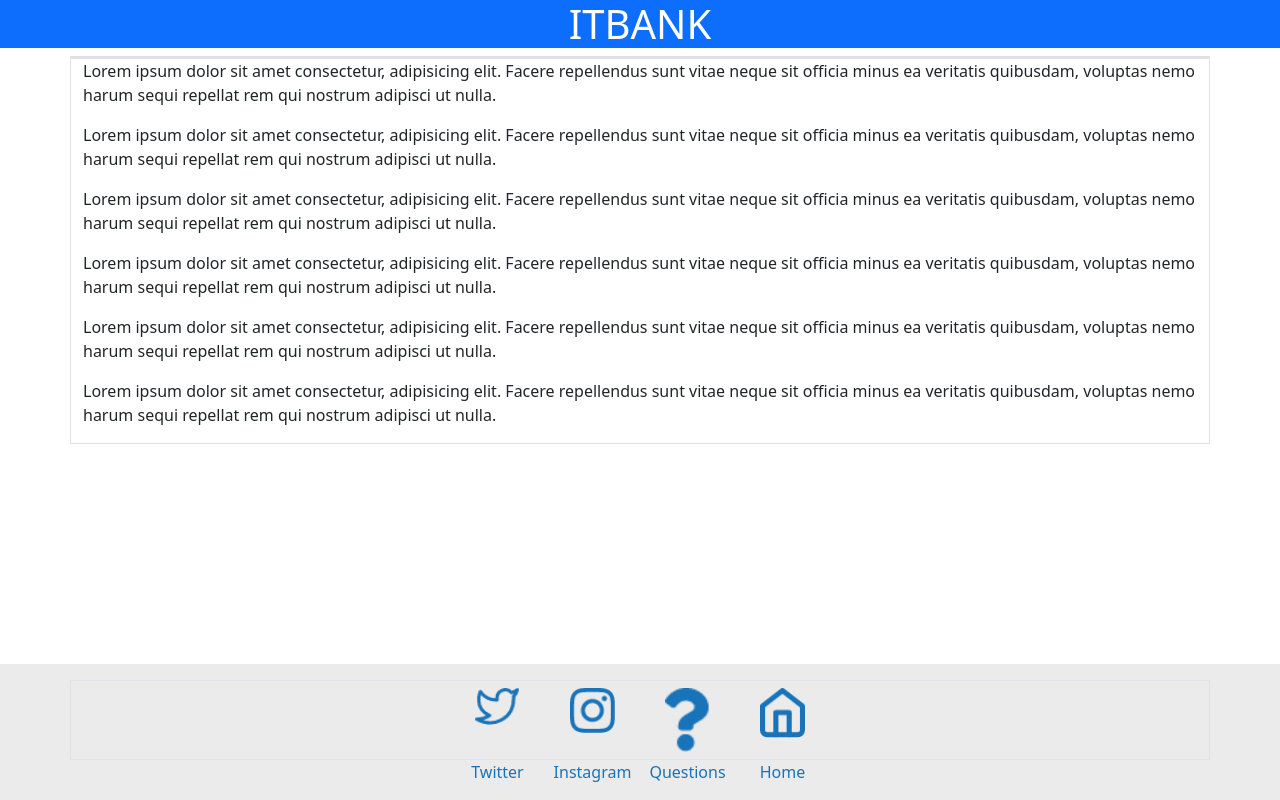
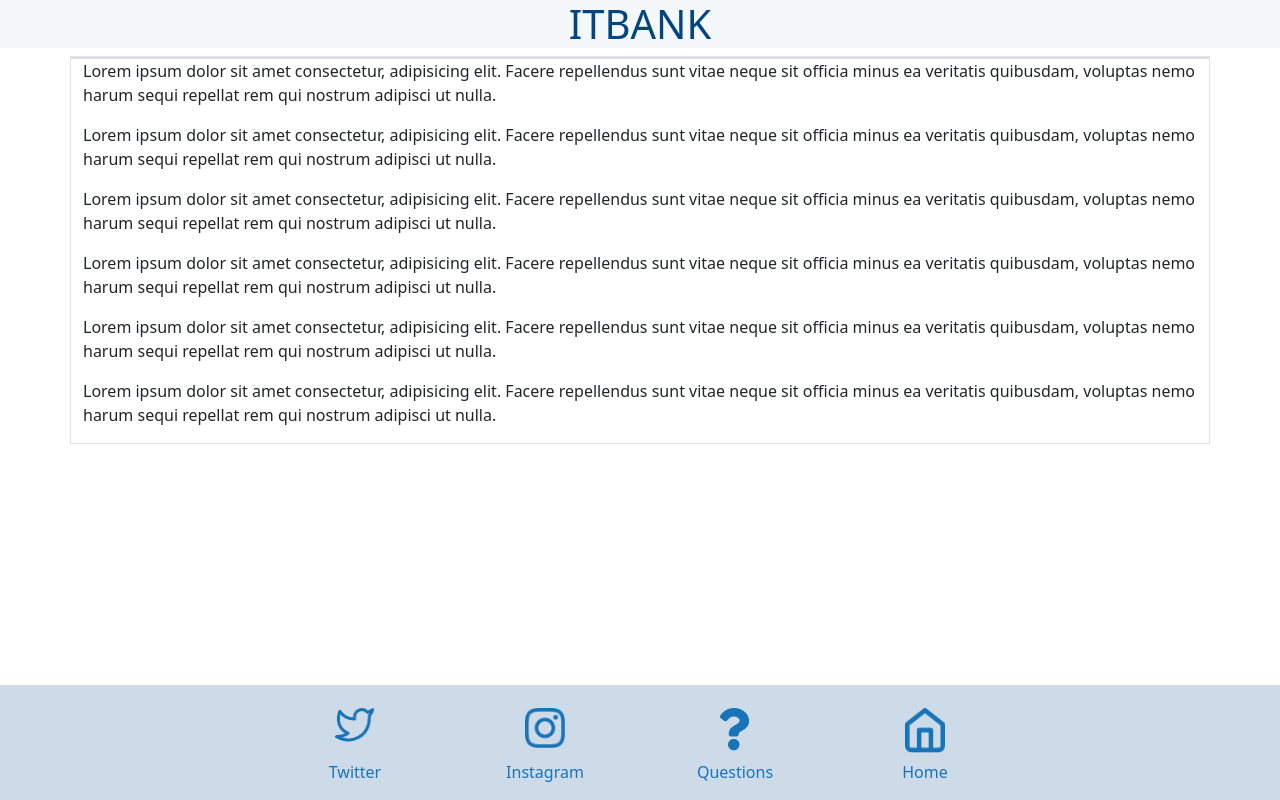
Before and after one commit to ITBANK-PROJECT-Grupo8-C1/Grupo-8-ITBANK, a plain HTML site: page index.html in a window 1280 px wide. Drawn offline with nearby package versions, Linux system fonts and the light colour scheme.

Commit message:
Cosas por arreglar

```diff
--- a/index.html
+++ b/index.html
@@ -13,7 +13,7 @@
     />
     <link rel="stylesheet" href="styles.css">
   </head>
-  <header class = "text-center text-white bg-primary w-100">
+  <header class = "text-center w-100">
     <h1>ITBANK</h1>
   </header>
   <body>
@@ -52,41 +52,36 @@
 
     <footer>
       <div class="container">
-        <div class="row border ">
-          <div class="col-4">
+        <div class="row justify-content-center">
+
+          <div class="col-2">
+            <a href="#" class="btn" aria-current="page"><img src="./images/Icon-twitter.png" alt="Twitter" class="img-fluid img"></a>
           </div>
-          <div class="col-1 ">
-            <a href="#" class="btn" aria-current="page"><img src="./images/Icon-twitter.png" alt="Twitter" width="50px" height="50px " class="img-fluid"></a>
+          <div class="col-2">
+            <a href="#" class="btn"><img src="./images/Icon-instagram.png" alt="Twitter" class="img-fluid img"></a>
           </div>
-          <div class="col-1">
-            <a href="#" class="btn"><img src="./images/Icon-instagram.png" alt="Twitter" width="50px" height="50px" class="img-fluid"></a>
+          <div class="col-2">
+            <a href="#" class="btn"><img src="./images/Icon-question.png" alt="Question" class="img-fluid img"></a>
           </div>
-          <div class="col-1">
-            <a href="#" class="btn"><img src="./images/Icon-question.png" alt="Question" width="50px" height="40px" class="img-fluid"></a>
-          </div>
-          <div class="col-1">
-            <a href="#" class="btn"><img src="./images/Icon-home.png" alt="Home" width="50px" height="50px" class="img-fluid"></a>
-          </div>
-          <div class="col-4">
+          <div class="col-2">
+            <a href="#" class="btn"><img src="./images/Icon-home.png" alt="Home" class="img-fluid img"></a>
           </div>
         </div>
-        <div class="row  d-flex justify-content-start  color-boton">
-          <div class="col-4">
-          </div>
-          <div class="col-1 p-0">
+        <div class="row  d-flex justify-content-center  color-boton">
+
+          <div class="col-2 p-0">
             Twitter
           </div>
-          <div class="col-1 p-0">
+          <div class="col-2 p-0">
             Instagram
           </div>
-          <div class="col-1 p-0">
+          <div class="col-2 p-0">
             Questions
           </div>
-          <div class="col-1 p-0">
+          <div class="col-2 p-0">
             Home
           </div>
-          <div class="col-4 p-0">
-        </div>
+
       </div>
 
     </footer>
--- a/styles.css
+++ b/styles.css
@@ -5,11 +5,13 @@
 
 header{
     height: auto;
+    background-color: #F4F8FB;
+    color: #004481;
 }
 
 body{
     position: relative;
-    padding-bottom: 4em;
+    padding-bottom: 5.5em;
     min-height: 100vh;
 }
 
@@ -18,7 +20,7 @@ body{
 }
 
 footer{
-    background-color: #ebebeb;
+    background-color: #CDDBE8;
     padding:1em 0;
     text-align: center;
     align-items: center;
@@ -27,3 +29,7 @@ footer{
     left:0;
     width: 100%;
 }
+
+.img{
+    max-width: 40px;
+}
```
